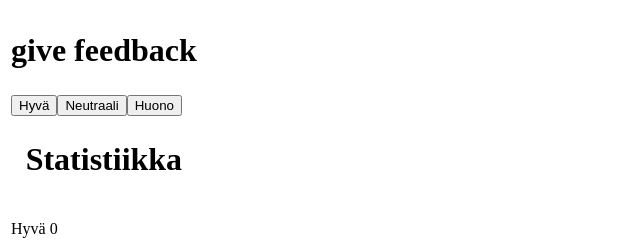
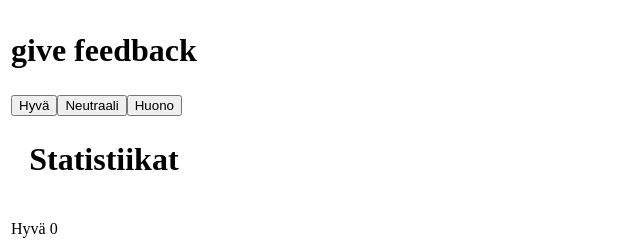
Before and after one commit to AapoPatjas1/React-Osa1, a React (Create React App) app: page / in a window 1280 px wide. Shown: the top 240 px of the page, without its empty margins (0-640 px from the left). Built offline with nearby package versions, Linux system fonts and the light colour scheme.

Commit message:
1.11 valmis

```diff
--- a/src/App.js
+++ b/src/App.js
@@ -77,7 +77,7 @@ const App = () => {
 
         <tr>
           <th>
-            <h1>Statistiikka</h1>
+           <h1>Statistiikat</h1>
           </th>
         </tr>
         <tr>
```
